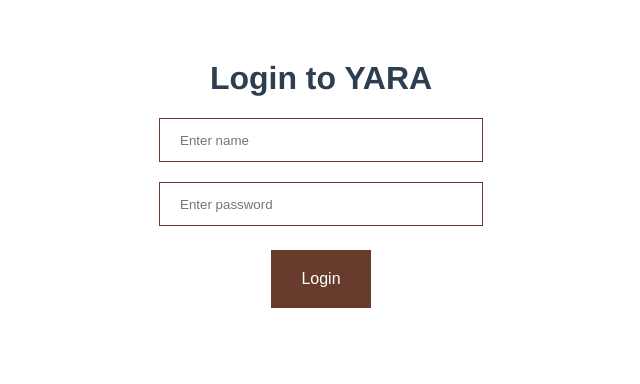
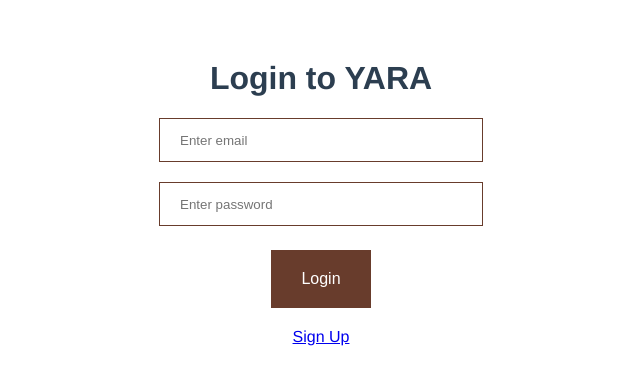
Before and after one commit to eugeneegbe/manage-resto, a Vue app: page /login in a window 1280 px wide. Shown: the top 384 px of the page, without its empty margins (319-959 px from the left). Built offline with nearby package versions, Linux system fonts and the light colour scheme.

Commit message:
Add sign up to login page

```diff
--- a/src/components/LogIn.vue
+++ b/src/components/LogIn.vue
@@ -1,9 +1,12 @@
 <template>
     <h1> Login to YARA</h1>
     <div class="register">
-        <input type="text" v-model="name" placeholder="Enter name" />
+        <input type="email" v-model="email" placeholder="Enter email" />
         <input type="password" v-model="password" placeholder="Enter password" />
         <button v-on:click="logIn">Login</button>
+        <p>
+            <router-link to="/sign-up">Sign Up</router-link>
+        </p>
     </div>
 </template>
 
```
